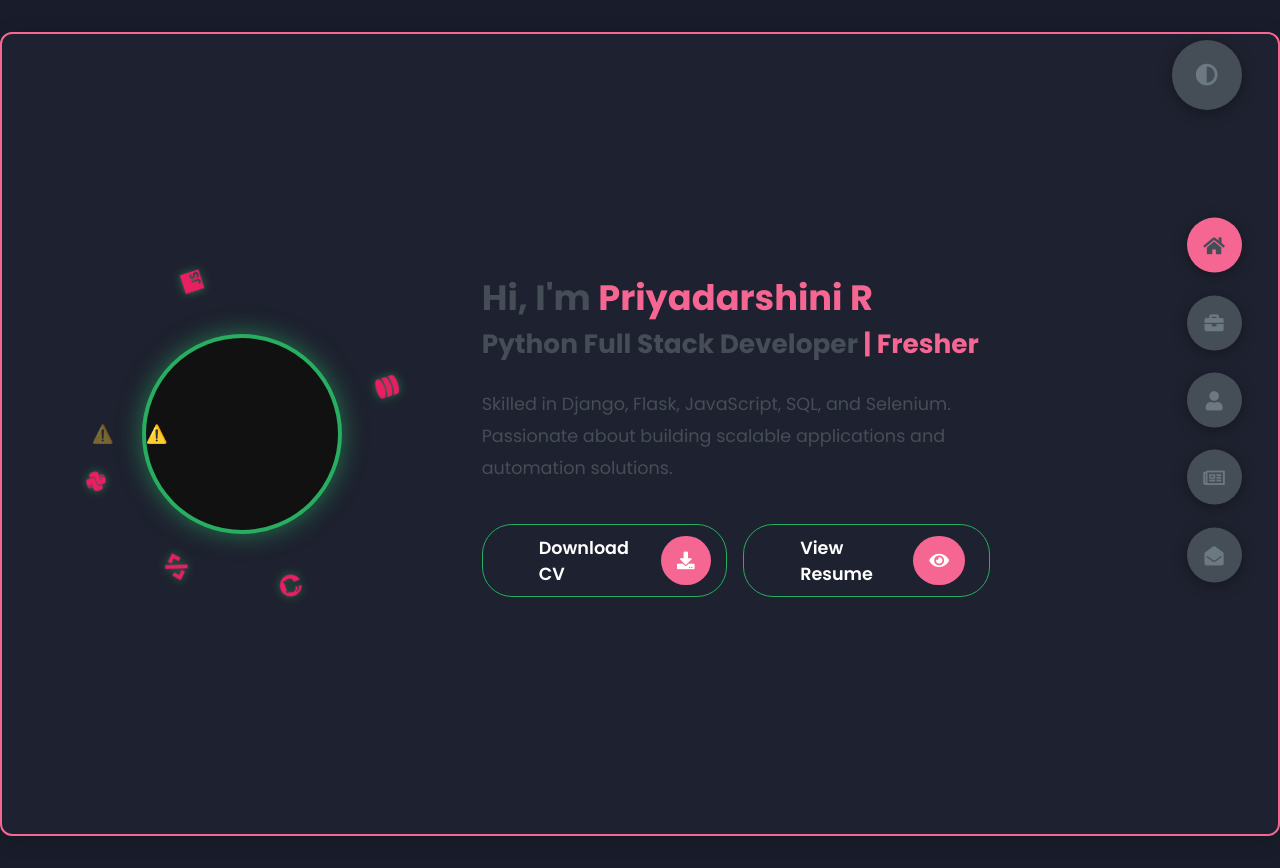
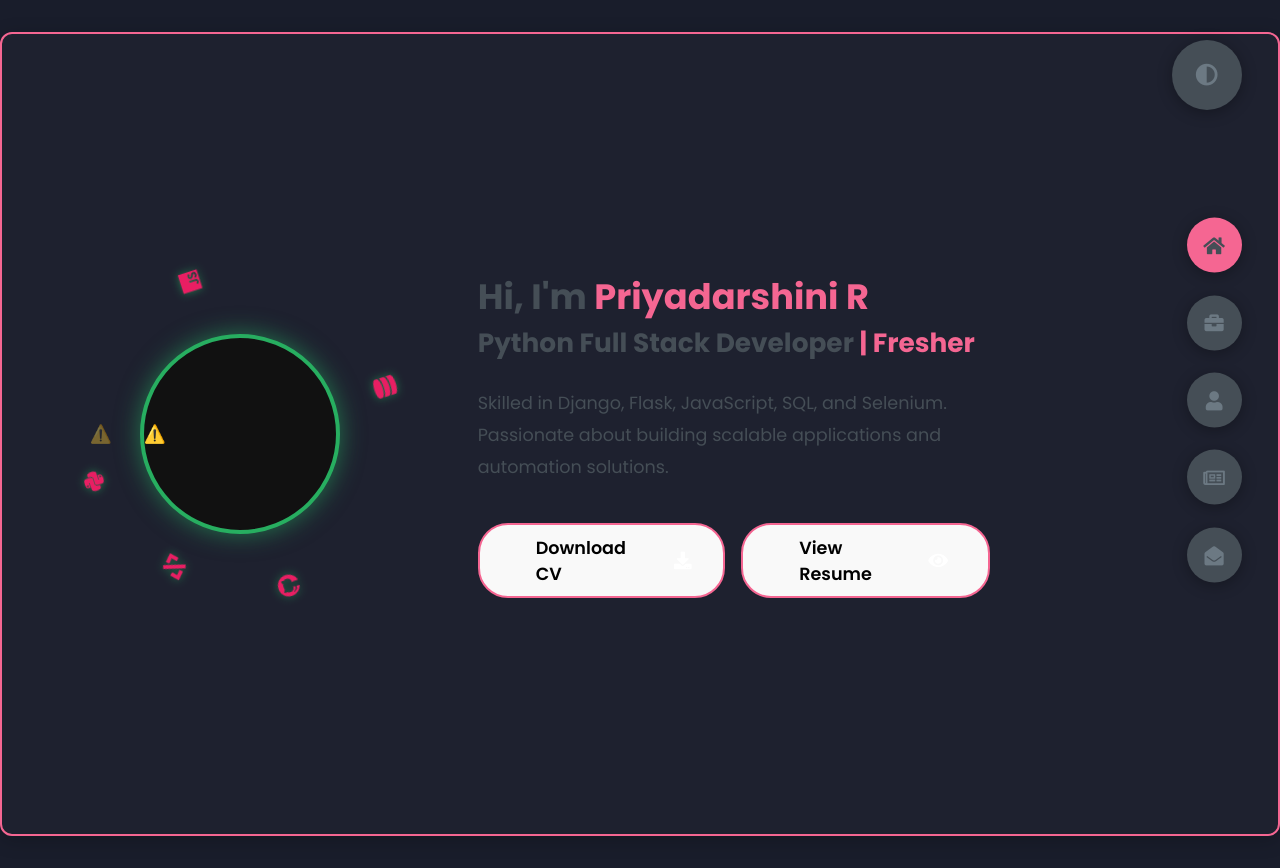
Before and after one commit to PriyadarshiniR0/portfolio, a website: page index.html in a window 1280 px wide. Both pictures are taken after a click on the element 1206 px from the left and 75 px from the top of the page. Drawn offline with nearby package versions, Linux system fonts and the light colour scheme; no server answers.

Commit message:
Update styles.css

```diff
--- a/styles/styles.css
+++ b/styles/styles.css
@@ -55,6 +55,24 @@ body.light-mode .contact-info .icon span,
 body.light-mode .contact-info span,
 body.light-mode .orbit .icon {
   color: #e91e63 !important; /* pink */
+}
+/* =======================
+   Light Mode Button Fix
+======================= */
+body.light-mode .main-btn {
+  border: 2px solid var(--color-secondary); /* keep green border */
+  background: #f9f9f9; /* light background to separate from white page */
+  color: #000; /* black text for better visibility */
+}
+
+body.light-mode .main-btn:hover {
+  background: var(--color-secondary); /* green hover */
+  color: #fff; /* white text when hovered */
+}
+
+body.light-mode .main-btn .btn-icon {
+  background: var(--color-accent); /* pink icon stays same */
+  color: #fff;
 }
 
 
```
